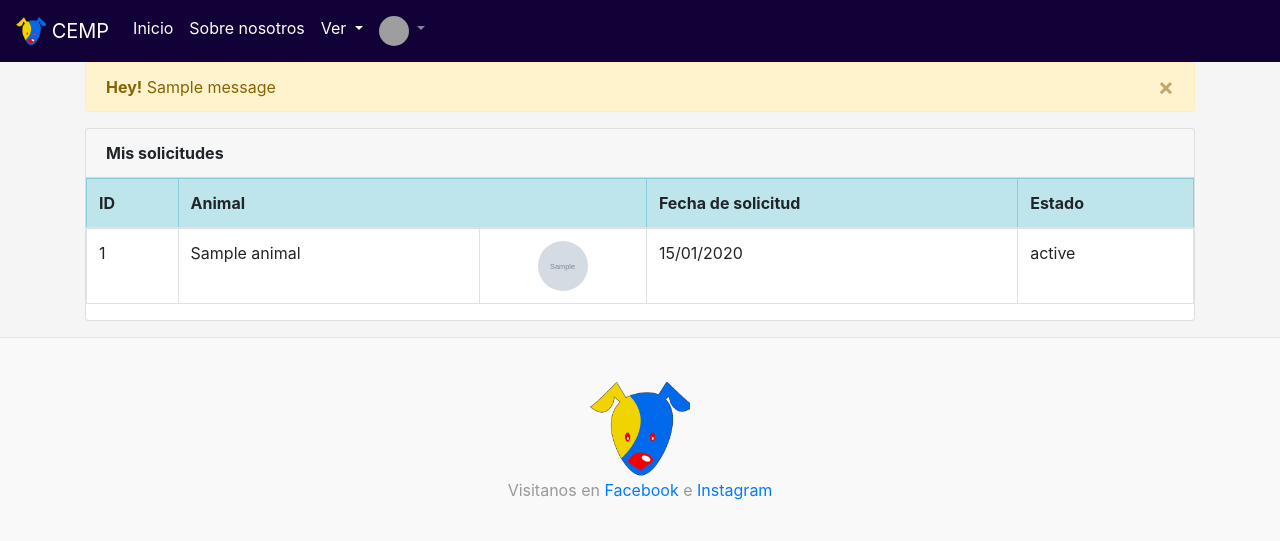
After one commit to NoubotElbot/sistemacemp, a Django app: template templates/solicitud/mis_solicitados.html in a window 1280 px wide. The commit adds this page. Shown: the top 541 px of the page. Run offline with Django 3.2, Linux system fonts and the light colour scheme; the template is opened without the code that fills it: most values are stand-ins (such as "Sample title", 1, 10 or a date in 2020); grey boxes marked "Sample" are stand-in pictures; one stand-in notice (Sample message) is shown; some libraries are stand-ins or nearby versions; grey boxes are pictures that could not be loaded.

Commit message:
solicitudes+unasvalidaciones

```diff
--- a/apps/animal/mixins.py
+++ b/apps/animal/mixins.py
@@ -1,4 +1,5 @@
 from django.shortcuts import redirect
+from django.contrib import messages
 from .models import Solicitud,Animal
 class LoginYSuperUsuarioMixin(object):
     def dispatch(self, request, *args, **kwargs):
@@ -14,4 +15,5 @@ class ValidarSolicitudMixin(object):
 
             if not solicitud:
                 return super().dispatch(request, *args, **kwargs)
-        return redirect('index')
+        messages.error(request, 'Ya enviaste una solicitud para ese amigo.')
+        return redirect('animal:mis_solicitados')
--- a/apps/animal/urls.py
+++ b/apps/animal/urls.py
@@ -3,8 +3,8 @@ from django.contrib.auth.decorators import login_required
 from .views import *
 
 urlpatterns = [
-    path('listar/',listarAnimales, name='listar_animal'),
-    path('mis_mascotas/<int:id>',listarMisMascotas, name='listar_mascotas'),
+    path('listar/',ListarAnimales.as_view(), name='listar_animal'),
+    path('mis_mascotas/',ListarMisMascotas.as_view(), name='listar_mascotas'),
     path('crear/',login_required(CrearAnimal.as_view()), name='crear_animal'),
     path('editar_animal/<int:pk>',login_required(ActualizarAnimal.as_view()),name='editar_animal'),
     path('eliminar_animal/<int:pk>',login_required(EliminarAnimal.as_view()),name='eliminar_animal'),
@@ -20,5 +20,6 @@ urlpatterns = [
     path('aceptar-entrada/<int:pk>',AceptarSolicitud.as_view(), name='aceptar-solicitud'),
     path('rechazar-entrada/<int:pk>',RechazarSolicitud.as_view(), name='rechazar-solicitud'),
     path('listar_solicitado/',ListarSolicitud.as_view(),name='listar_solicitados'),
+    path('mis_solicitados/',ListarMiSolicitud.as_view(),name='mis_solicitados'),
     path('<int:id>/',perfil, name='perfil')
 ]
--- a/static/css/estilos.css
+++ b/static/css/estilos.css
@@ -68,8 +68,8 @@ nav{
 }
 
 .imagen-tb{
-    width: 50px;
-    height: 50px;
+    width: 100px;
+    height: 100px;
     object-fit: cover;
     border-radius: 50%;
     /* -webkit-transform: scale(1,1);
--- a/templates/animal/perfil.html
+++ b/templates/animal/perfil.html
@@ -22,8 +22,9 @@
       <h1>{{animal.nombre}}</h1>
       {% if user.username|striptags != animal.id_adoptante|striptags %}
       <div style="margin-right: auto;">
+
         <form method="POST" action="{% url 'animal:add-solicitud' animal.id %}">{% csrf_token %}
-          <button type="submit" class="btn btn-success">Solicicitar Adopción</button>
+          <button type="submit" class="btn btn-success">Solicitar Adopción</button>
         </form>
       </div>
       {% endif %}
--- a/templates/master.html
+++ b/templates/master.html
@@ -65,8 +65,10 @@
           </a>
           <div class="dropdown-menu" aria-labelledby="navbarDropdownMenuLink">
             {% if user.is_authenticated %}
-            <a class="dropdown-item" href="{% url 'animal:listar_mascotas' user.id %}">Mis mascotas</a>
-            <a class="dropdown-item" href="#">Configuración</a>
+            <a class="dropdown-item" href="{% url 'animal:listar_mascotas' %}">Mis mascotas</a>
+            <a class="dropdown-item" href="#">Mis datos</a>
+            <a class="dropdown-item" href="{% url 'animal:mis_solicitados' %}">Mis Solicitudes</a>
+            <div class="dropdown-divider"></div>
             <a class="dropdown-item" href="{% url 'logout' %}">Cerrar Sesión</a>
             {% else %}
             <a class="dropdown-item" href="{% url 'login'%}">Iniciar sesión</a>
--- a/templates/solicitud/animales_solicitados.html
+++ b/templates/solicitud/animales_solicitados.html
@@ -15,7 +15,7 @@
                 <img src="{% static 'sin_foto.jpg' %}" class="imagen-tb" loading="lazy">
                 {% endif %}
             </div>
-            <div class="text-center"><strong>{{animal.id}}# {{animal.nombre}}</strong></div>
+            <div class="text-center"><h3><strong>{{animal.id}}# {{animal.nombre}}</strong></h3></div>
         </div>
         <div class="table">
             <table class="table table-bordered">
--- /dev/null
+++ b/templates/solicitud/mis_solicitados.html
@@ -0,0 +1,66 @@
+{% extends "master.html"%}
+{% load staticfiles %}
+{% block title %}CEMP | Mis solicitudes{% endblock %}
+
+{% block content %}
+<div class="container">
+    {% if user.is_staff %}
+    <div class="contenedor-crear col-lg-3 col-md-4 col-sm-12">
+        <a href="{% url 'animal:listar_animal' %}" class="btn btn-lg btn-block btn-info">Ver nuestros amigos</a>
+    </div>
+    {% endif %}
+    {% if solicitados %}
+    {% if messages %}
+    {% for message in messages %}
+    <div class="alert alert-warning alert-dismissible fade show" role="alert">
+        <strong>Hey!</strong> {{ message }}
+        <button type="button" class="close" data-dismiss="alert" aria-label="Close">
+            <span aria-hidden="true">&times;</span>
+        </button>
+    </div>
+    {% endfor %}
+    {% endif %}
+    <div class="card">
+        <div class="card-header"><strong class="card-title">Mis solicitudes</strong></div>
+        <div class="table-responsive">
+            <table class="table table-bordered">
+                <thead class="table-info">
+                    <tr>
+                        <th>ID</th>
+                        <th colspan="2">Animal</th>
+                        <th>Fecha de solicitud</th>
+                        <th>Estado</th>
+                    </tr>
+                </thead>
+                <tbody>
+                    {% for solicitud in solicitados %}
+                    <tr>
+                        <td>{{solicitud.id}}</td>
+                        <td>{{solicitud.animal}}</td>
+                        <td>{% if solicitud.animal.imagen %}
+                            <div class="contenedor_img">
+                                <img src="{{solicitud.animal.imagen.url}}" class="imagen-tb" loading="lazy"
+                                    style="width: 50px;height: 50px;">
+                            </div>
+
+                            {% else %}
+                            <div class="contenedor_img">
+                                <img src="{% static 'sin_foto.jpg' %}" class="imagen-tb" loading="lazy"
+                                    style="width: 50px;height: 50px;">
+                            </div>
+
+                            {% endif %}</td>
+                        <td>{{solicitud.fecha_solicitud|date:"d/m/Y"}}</td>
+                        <td>{{solicitud.estado_solicitud}}</td>
+                    </tr>
+                    {% endfor %}
+                </tbody>
+            </table>
+        </div>
+    </div>
+
+    {% else %}
+    <h1>No existen Usuarios registrados</h1>
+    {% endif %}
+</div>
+{% endblock %}
--- a/templates/tratamiento/animales_tratados.html
+++ b/templates/tratamiento/animales_tratados.html
@@ -20,7 +20,7 @@
                 <img src="{% static 'sin_foto.jpg' %}" class="imagen-tb" loading="lazy">
                 {% endif %}
             </div>
-            <div class="text-center"><strong>{{animal.id}}# {{animal.nombre}}</strong></div>
+            <div class="text-center"><h3><strong>{{animal.id}}# {{animal.nombre}}</strong></h3></div>
         </div>
         <div class="table-responsive">
             <table class="table table-bordered">
@@ -39,9 +39,9 @@
                     <tr>
                         <th scope="row">{{tratado.id}}</th>
                         <td>{{tratado.fecha_tratamiento|date:"d/m/Y"}}</td>
-                        <td><button tabindex="0" class="btn btn-outline-dark" role="button" data-placement="right"
+                        <td><a tabindex="0" class="btn "role="button" data-placement="right"
                                 data-toggle="popover" data-trigger="focus" title="{{tratado.tratamiento}}"
-                                data-content="{{tratado.tratamiento.descripcion}}">{{tratado.tratamiento}}</button></td>
+                                data-content="{{tratado.tratamiento.descripcion}}">{{tratado.tratamiento}}</a></td>
                         <td>{{tratado.comentario}}</td>
                         <td>
                             <a href="{% url 'animal:editar_tratado' tratado.id %}" class="btn btn-primary">Editar</a>
```
Also changed, not shown: apps/animal/views.py (+25 -30 lines).
